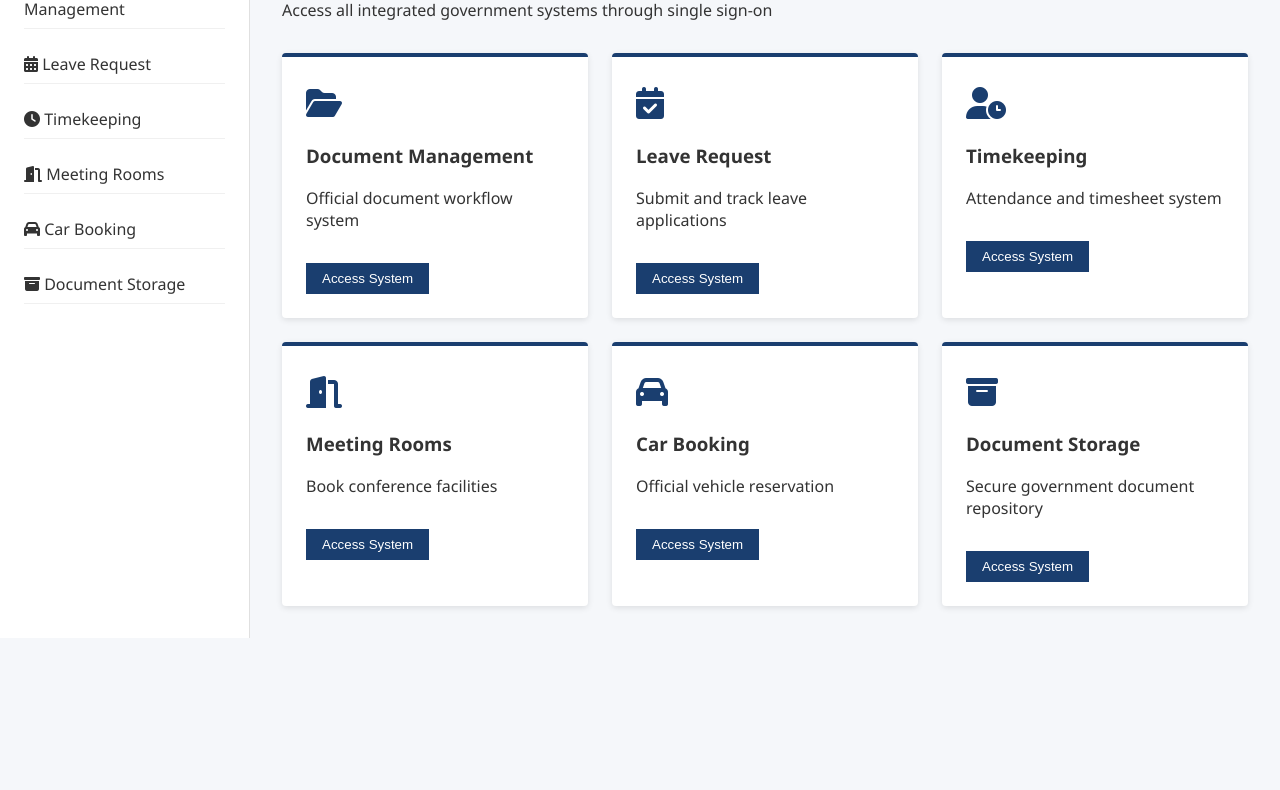
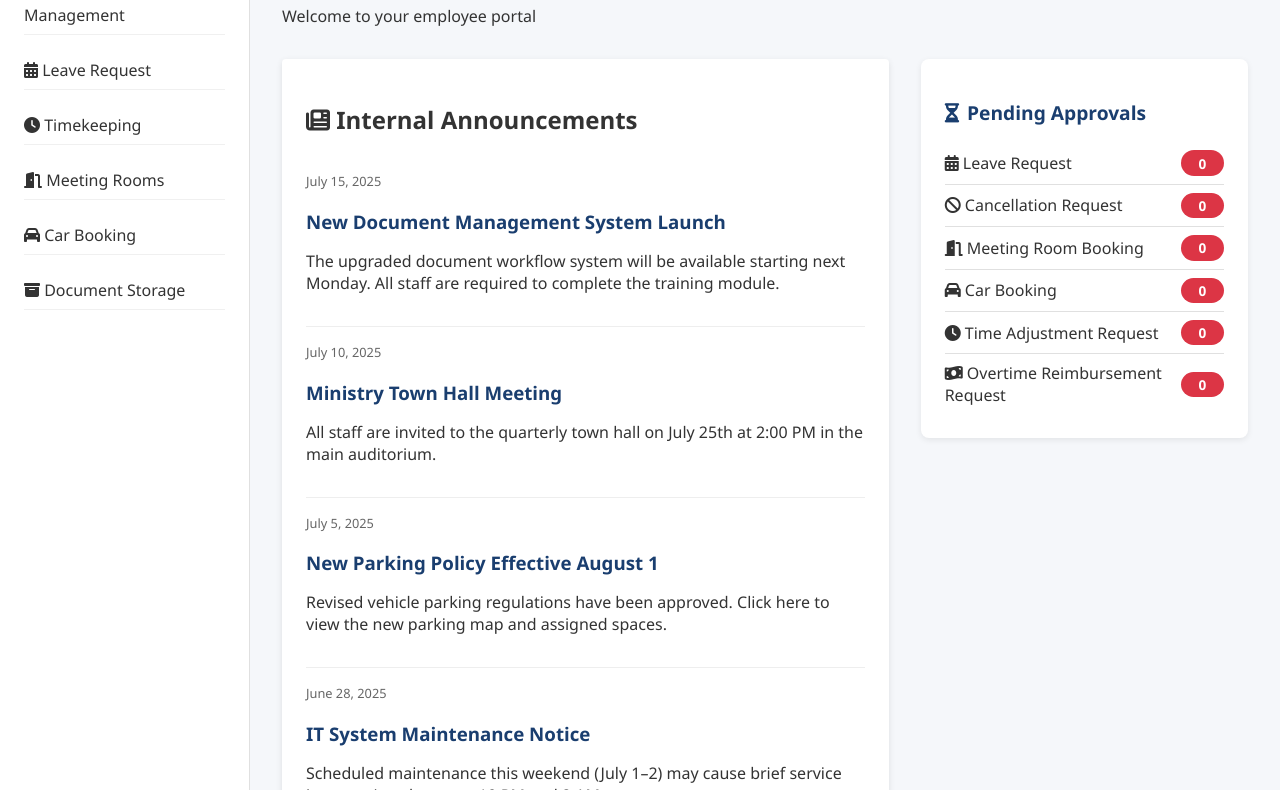
Before and after one commit to amsaibah/mof-sso-login, a plain HTML site: page portal.html in a window 1280 px wide. Shown: the part 239-1029 px from the top of the page. Before the commit the page ends 877 px from the top, so only its background shows below. Drawn offline with Linux system fonts and the light colour scheme.

Commit message:
Update portal.html

```diff
--- a/portal.html
+++ b/portal.html
@@ -1,11 +1,12 @@
 <!DOCTYPE html>
 <html lang="en">
+
 <head>
     <meta charset="UTF-8">
     <meta name="viewport" content="width=device-width, initial-scale=1.0">
     <title>Ministry of Finance - Employee Portal</title>
+    <link rel="stylesheet" href="https://cdnjs.cloudflare.com/ajax/libs/font-awesome/6.4.0/css/all.min.css">
     <style>
-        /* Government Portal Styles */
         body {
             font-family: 'Segoe UI', Tahoma, sans-serif;
             margin: 0;
@@ -14,7 +15,6 @@
             color: #333;
         }
 
-        /* Header with Ministry branding */
         .portal-header {
             background: #1a3e6f;
             color: white;
@@ -34,7 +34,6 @@
             font-weight: 600;
         }
 
-        /* User navigation bar */
         .user-bar {
             background: #14305a;
             padding: 0.5rem 2rem;
@@ -43,14 +42,12 @@
             color: white;
         }
 
-        /* Main portal grid */
         .portal-grid {
             display: grid;
             grid-template-columns: 250px 1fr;
             min-height: calc(100vh - 120px);
         }
 
-        /* Side navigation */
         .side-nav {
             background: white;
             border-right: 1px solid #e0e0e0;
@@ -61,38 +58,134 @@
             margin-bottom: 1rem;
             padding: 0.5rem 0;
             border-bottom: 1px solid #f0f0f0;
+            cursor: pointer;
+            transition: all 0.2s;
         }
 
-        /* Main content area */
+        .nav-item:hover {
+            color: #1a3e6f;
+            font-weight: 500;
+        }
+
         .content-area {
             padding: 2rem;
         }
 
-        /* System cards */
-        .systems-grid {
-            display: grid;
-            grid-template-columns: repeat(3, 1fr);
-            gap: 1.5rem;
+        .dashboard-header {
+            margin-bottom: 2rem;
+        }
+
+        .dashboard-panels {
+            display: flex;
+            gap: 2rem;
+            flex-wrap: wrap;
             margin-top: 2rem;
         }
 
-        .system-card {
+        .news-section {
+            flex: 2;
+            min-width: 300px;
             background: white;
-            border-top: 4px solid #1a3e6f;
             border-radius: 4px;
             padding: 1.5rem;
-            box-shadow: 0 2px 6px rgba(0,0,0,0.1);
+            box-shadow: 0 2px 6px rgba(0, 0, 0, 0.1);
         }
 
-        .system-icon {
-            font-size: 2rem;
+        .news-item {
+            padding: 1rem 0;
+            border-bottom: 1px solid #eee;
+        }
+
+        .news-item:last-child {
+            border-bottom: none;
+        }
+
+        .news-date {
+            font-size: 0.8rem;
+            color: #666;
+            margin-bottom: 0.5rem;
+        }
+
+        .news-title {
+            font-weight: 600;
+            margin-bottom: 0.5rem;
+            color: #1a3e6f;
+        }
+
+        .approval-section {
+            flex: 1;
+            min-width: 260px;
+            background-color: #ffffff;
+            border-radius: 8px;
+            padding: 1.5rem;
+            box-shadow: 0 2px 6px rgba(0, 0, 0, 0.08);
+            height: fit-content;
+        }
+
+        .approval-section h2 {
+            font-size: 1.2rem;
             color: #1a3e6f;
             margin-bottom: 1rem;
+            display: flex;
+            align-items: center;
+            gap: 0.5rem;
+        }
+
+        .approval-list {
+            list-style: none;
+            padding: 0;
+            margin: 0;
+        }
+
+        .approval-list li {
+            padding: 0.5rem 0;
+            border-bottom: 1px solid #e0e0e0;
+            font-size: 1rem;
+            color: #333;
+            display: flex;
+            align-items: center;
+            gap: 0.5rem;
+        }
+
+        .approval-list li:last-child {
+            border-bottom: none;
+        }
+
+        .btn {
+            background: #1a3e6f;
+            color: white;
+            border: none;
+            padding: 0.5rem 1rem;
+            border-radius: 4px;
+            cursor: pointer;
+            transition: background 0.2s;
+        }
+
+        .btn:hover {
+            background: #14305a;
+        }
+
+        .btn-logout {
+            background: #dc3545;
+        }
+
+        .badge {
+            background-color: #dc3545;
+            /* Bootstrap red */
+            color: white;
+            padding: 0.2rem 0.6rem;
+            font-size: 0.85rem;
+            border-radius: 999px;
+            font-weight: bold;
+            min-width: 24px;
+            text-align: center;
+            display: inline-block;
+            margin-left: auto;
+            /* push badge to right */
         }
     </style>
-    <!-- Font Awesome for icons -->
-    <link rel="stylesheet" href="https://cdnjs.cloudflare.com/ajax/libs/font-awesome/6.4.0/css/all.min.css">
 </head>
+
 <body>
     <!-- Ministry Header -->
     <header class="portal-header">
@@ -102,11 +195,11 @@
 
     <!-- User Bar -->
     <div class="user-bar">
-        <div>Welcome, <strong>John Doe</strong> (Budget Department)</div>
+        <div>Welcome, <strong>Fatematus Shaheba</strong> (IT Department)</div>
         <div>
-            <i class="fas fa-bell"></i>
-            <i class="fas fa-envelope"></i>
-            <button style="background: #dc3545; border: none; color: white; padding: 0.3rem 0.8rem; margin-left: 1rem;">Logout</button>
+            <i class="fas fa-bell" style="margin-right: 1rem; cursor: pointer;"></i>
+            <i class="fas fa-envelope" style="margin-right: 1rem; cursor: pointer;"></i>
+            <button class="btn btn-logout">Logout</button>
         </div>
     </div>
 
@@ -125,59 +218,102 @@
 
         <!-- Main Content -->
         <main class="content-area">
-            <h1>Ministry Systems Dashboard</h1>
-            <p>Access all integrated government systems through single sign-on</p>
-
-            <div class="systems-grid">
-                <!-- Document Management -->
-                <div class="system-card">
-                    <div class="system-icon"><i class="fas fa-folder-open"></i></div>
-                    <h3>Document Management</h3>
-                    <p>Official document workflow system</p>
-                    <button style="background: #1a3e6f; color: white; border: none; padding: 0.5rem 1rem; margin-top: 1rem;">Access System</button>
+            <div class="dashboard-header">
+                <h1>Home</h1>
+                <p>Welcome to your employee portal</p>
             </div>
 
-                <!-- Leave Request -->
-                <div class="system-card">
-                    <div class="system-icon"><i class="fas fa-calendar-check"></i></div>
-                    <h3>Leave Request</h3>
-                    <p>Submit and track leave applications</p>
-                    <button style="background: #1a3e6f; color: white; border: none; padding: 0.5rem 1rem; margin-top: 1rem;">Access System</button>
+            <div class="dashboard-panels">
+                <!-- Internal Announcements -->
+                <div class="news-section">
+                    <h2><i class="fas fa-newspaper"></i> Internal Announcements</h2>
+
+                    <div class="news-item">
+                        <div class="news-date">July 15, 2025</div>
+                        <h3 class="news-title">New Document Management System Launch</h3>
+                        <p>The upgraded document workflow system will be available starting next Monday. All staff are
+                            required to complete the training module.</p>
                     </div>
 
-                <!-- Timekeeping -->
-                <div class="system-card">
-                    <div class="system-icon"><i class="fas fa-user-clock"></i></div>
-                    <h3>Timekeeping</h3>
-                    <p>Attendance and timesheet system</p>
-                    <button style="background: #1a3e6f; color: white; border: none; padding: 0.5rem 1rem; margin-top: 1rem;">Access System</button>
+                    <div class="news-item">
+                        <div class="news-date">July 10, 2025</div>
+                        <h3 class="news-title">Ministry Town Hall Meeting</h3>
+                        <p>All staff are invited to the quarterly town hall on July 25th at 2:00 PM in the main
+                            auditorium.</p>
                     </div>
 
-                <!-- Meeting Rooms -->
-                <div class="system-card">
-                    <div class="system-icon"><i class="fas fa-door-open"></i></div>
-                    <h3>Meeting Rooms</h3>
-                    <p>Book conference facilities</p>
-                    <button style="background: #1a3e6f; color: white; border: none; padding: 0.5rem 1rem; margin-top: 1rem;">Access System</button>
+                    <div class="news-item">
+                        <div class="news-date">July 5, 2025</div>
+                        <h3 class="news-title">New Parking Policy Effective August 1</h3>
+                        <p>Revised vehicle parking regulations have been approved. Click here to view the new parking
+                            map and assigned spaces.</p>
                     </div>
 
-                <!-- Car Booking -->
-                <div class="system-card">
-                    <div class="system-icon"><i class="fas fa-car"></i></div>
-                    <h3>Car Booking</h3>
-                    <p>Official vehicle reservation</p>
-                    <button style="background: #1a3e6f; color: white; border: none; padding: 0.5rem 1rem; margin-top: 1rem;">Access System</button>
+                    <div class="news-item">
+                        <div class="news-date">June 28, 2025</div>
+                        <h3 class="news-title">IT System Maintenance Notice</h3>
+                        <p>Scheduled maintenance this weekend (July 1–2) may cause brief service interruptions between
+                            10 PM and 2 AM.</p>
                     </div>
 
-                <!-- Document Storage -->
-                <div class="system-card">
-                    <div class="system-icon"><i class="fas fa-archive"></i></div>
-                    <h3>Document Storage</h3>
-                    <p>Secure government document repository</p>
-                    <button style="background: #1a3e6f; color: white; border: none; padding: 0.5rem 1rem; margin-top: 1rem;">Access System</button>
+                    <button class="btn" style="margin-top: 1rem;">
+                        <i class="fas fa-book-open"></i> View News Archive
+                    </button>
                 </div>
+
+                <!-- Pending Approvals -->
+                <div class="approval-section">
+                    <h2><i class="fas fa-hourglass-half"></i> Pending Approvals</h2>
+                    <ul class="approval-list">
+                        <li>
+                            <span><i class="fas fa-calendar-alt"></i> Leave Request</span>
+                            <span class="badge">0</span>
+                        </li>
+                        <li>
+                            <span><i class="fas fa-ban"></i> Cancellation Request</span>
+                            <span class="badge">0</span>
+                        </li>
+                        <li>
+                            <span><i class="fas fa-door-open"></i> Meeting Room Booking</span>
+                            <span class="badge">0</span>
+                        </li>
+                        <li>
+                            <span><i class="fas fa-car"></i> Car Booking</span>
+                            <span class="badge">0</span>
+                        </li>
+                        <li>
+                            <span><i class="fas fa-clock"></i> Time Adjustment Request</span>
+                            <span class="badge">0</span>
+                        </li>
+                        <li>
+                            <span><i class="fas fa-money-bill-wave"></i> Overtime Reimbursement Request</span>
+                            <span class="badge">0</span>
+                        </li>
+                    </ul>
+                </div>
+
             </div>
         </main>
     </div>
+
+    <!-- JavaScript -->
+    <script>
+        // Logout functionality
+        document.querySelector('.btn-logout').addEventListener('click', function () {
+            if (confirm('Are you sure you want to logout?')) {
+                localStorage.removeItem('mof_authenticated');
+                localStorage.removeItem('mof_userEmail');
+                window.location.href = 'index.html';
+            }
+        });
+
+        // Navigation click events
+        document.querySelectorAll('.nav-item').forEach(item => {
+            item.addEventListener('click', function () {
+                alert('System access would open here in production');
+            });
+        });
+    </script>
 </body>
+
 </html>
```
Lines whose indentation alone changed are shown as unchanged.
